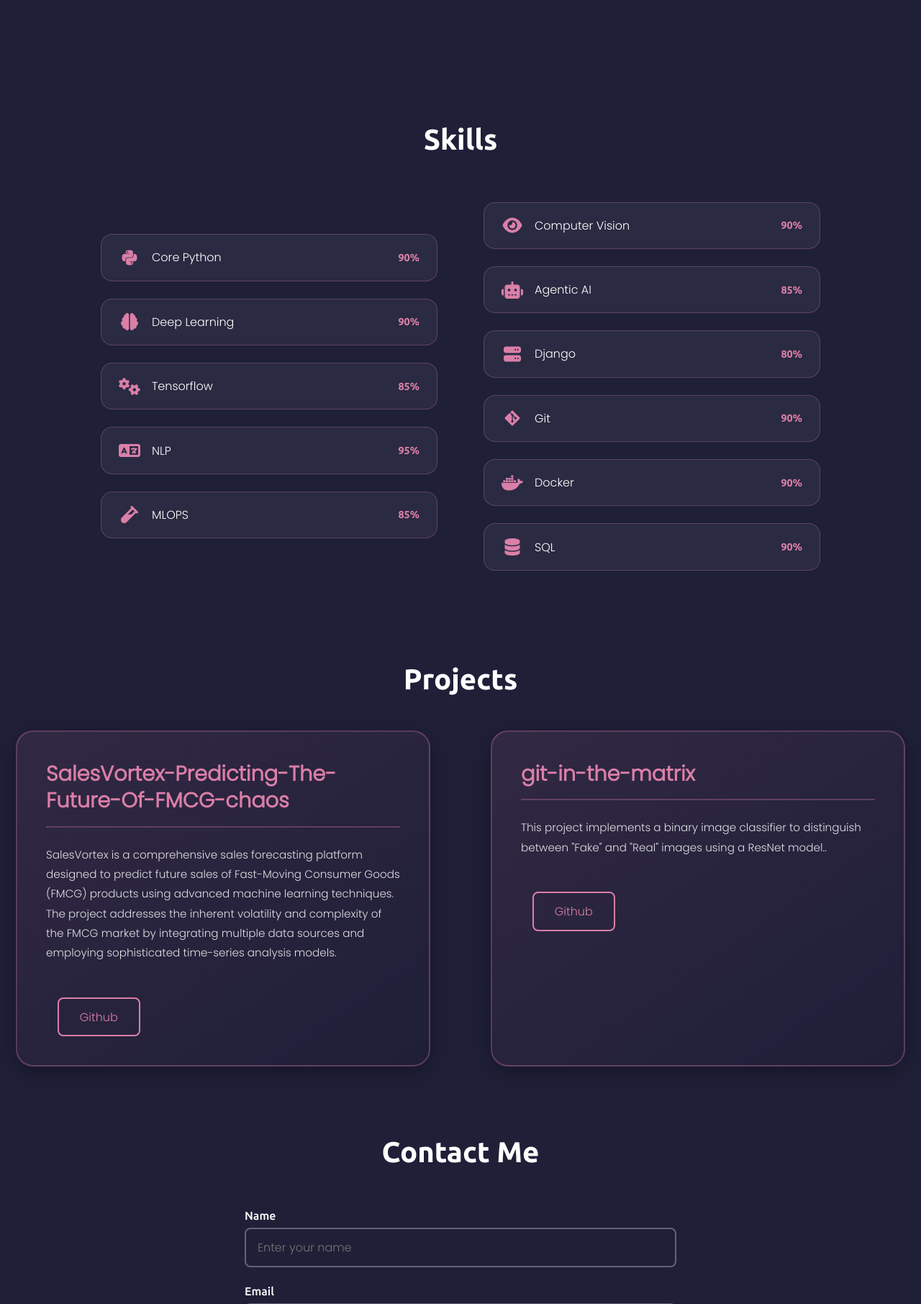
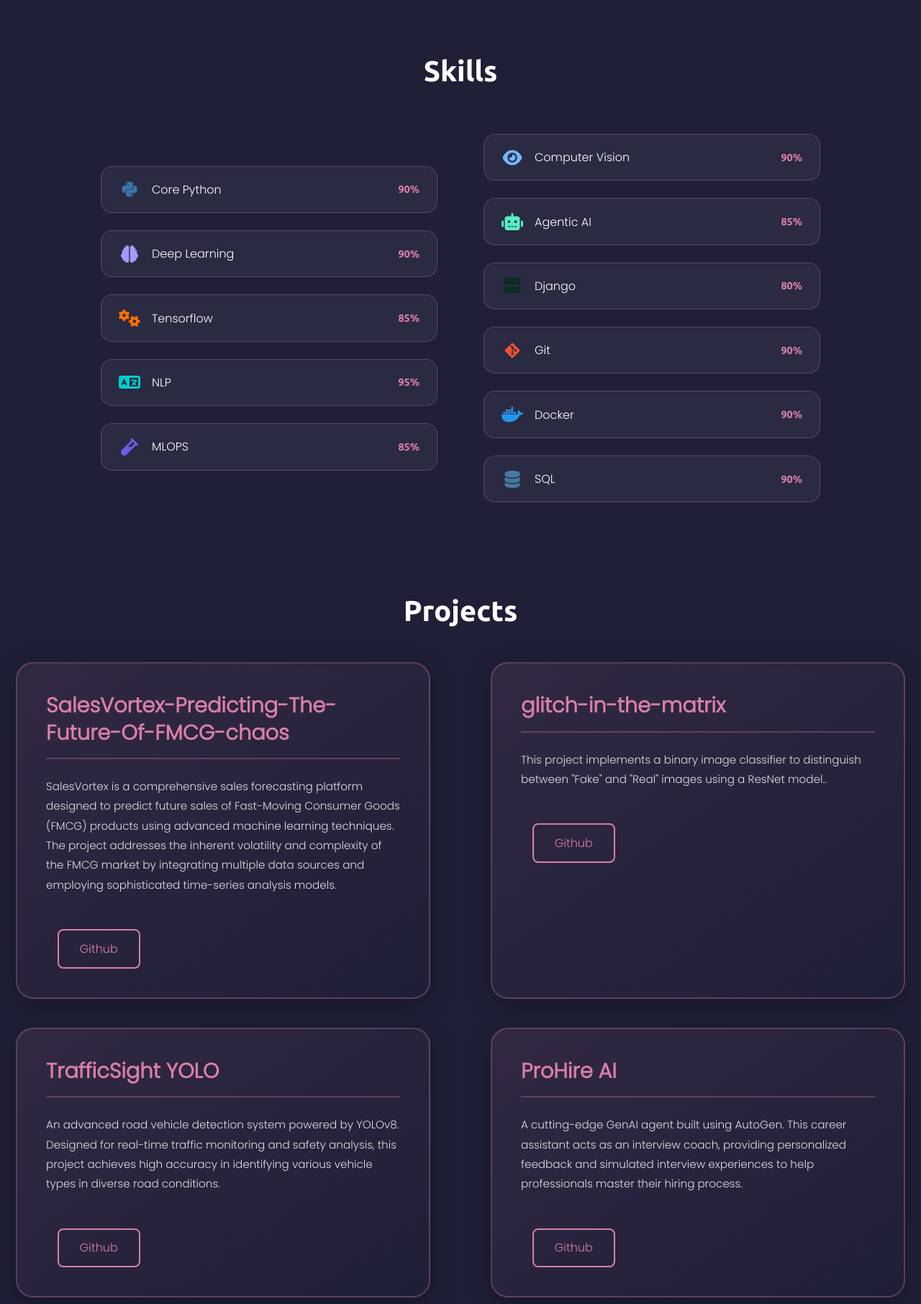
Before and after one commit to ankushsingh003/Portfolio_, a Django app: page /about/ in a window 1280 px wide. Shown: the part 1920-3732 px from the top of the page at 72% size. Run offline with Django 5.2, Linux system fonts and the light colour scheme.

Commit message:
Updated portfolio: resized about image, added 3 new projects, fixed GitHub links, and applied brand colors to skills.

```diff
--- a/Base/Static/style.css
+++ b/Base/Static/style.css
@@ -130,7 +130,7 @@ body {
 
 .about-left img {
     width: 100%;
-    max-width: 400px;
+    max-width: 300px;
     height: auto;
     border-radius: 1rem;
     object-fit: cover;
@@ -196,6 +196,51 @@ body {
     color: #da7fa8;
     font-weight: bold;
     font-size: 0.9rem;
+}
+
+/* Skill Brand Colors */
+.color-python {
+    color: #3776AB !important;
+}
+
+.color-tf {
+    color: #FF6F00 !important;
+}
+
+.color-django {
+    color: #092E20 !important;
+}
+
+.color-git {
+    color: #F05032 !important;
+}
+
+.color-docker {
+    color: #2496ED !important;
+}
+
+.color-sql {
+    color: #4479A1 !important;
+}
+
+.color-dl {
+    color: #a29bfe !important;
+}
+
+.color-nlp {
+    color: #00cec9 !important;
+}
+
+.color-mlops {
+    color: #6c5ce7 !important;
+}
+
+.color-cv {
+    color: #74b9ff !important;
+}
+
+.color-ai {
+    color: #55efc4 !important;
 }
 
 .skill-center {
--- a/Base/templates/home.html
+++ b/Base/templates/home.html
@@ -88,31 +88,31 @@
         <div class="skills-flex-container flex s-around items-center">
             <!-- Left Skills -->
             <div class="skills-column skills-left flex f-col items-center">
-                <div class="skill-box poppins"><i class="fa-brands fa-python"></i> Core Python <span
+                <div class="skill-box poppins"><i class="fa-brands fa-python color-python"></i> Core Python <span
                         class="skill-percent">90%</span></div>
-                <div class="skill-box poppins"><i class="fa-solid fa-brain"></i> Deep Learning <span
+                <div class="skill-box poppins"><i class="fa-solid fa-brain color-dl"></i> Deep Learning <span
                         class="skill-percent">90%</span></div>
-                <div class="skill-box poppins"><i class="fa-solid fa-gears"></i> Tensorflow <span
+                <div class="skill-box poppins"><i class="fa-solid fa-gears color-tf"></i> Tensorflow <span
                         class="skill-percent">85%</span></div>
-                <div class="skill-box poppins"><i class="fa-solid fa-language"></i> NLP <span
+                <div class="skill-box poppins"><i class="fa-solid fa-language color-nlp"></i> NLP <span
                         class="skill-percent">95%</span></div>
-                <div class="skill-box poppins"><i class="fa-solid fa-vial"></i> MLOPS <span
+                <div class="skill-box poppins"><i class="fa-solid fa-vial color-mlops"></i> MLOPS <span
                         class="skill-percent">85%</span></div>
             </div>
 
             <!-- Right Skills -->
             <div class="skills-column skills-right flex f-col items-center">
-                <div class="skill-box poppins"><i class="fa-solid fa-eye"></i> Computer Vision <span
+                <div class="skill-box poppins"><i class="fa-solid fa-eye color-cv"></i> Computer Vision <span
                         class="skill-percent">90%</span></div>
-                <div class="skill-box poppins"><i class="fa-solid fa-robot"></i> Agentic AI <span
+                <div class="skill-box poppins"><i class="fa-solid fa-robot color-ai"></i> Agentic AI <span
                         class="skill-percent">85%</span></div>
-                <div class="skill-box poppins"><i class="fa-solid fa-server"></i> Django <span
+                <div class="skill-box poppins"><i class="fa-solid fa-server color-django"></i> Django <span
                         class="skill-percent">80%</span></div>
-                <div class="skill-box poppins"><i class="fa-brands fa-git-alt"></i> Git <span
+                <div class="skill-box poppins"><i class="fa-brands fa-git-alt color-git"></i> Git <span
                         class="skill-percent">90%</span></div>
-                <div class="skill-box poppins"><i class="fa-brands fa-docker"></i> Docker <span
+                <div class="skill-box poppins"><i class="fa-brands fa-docker color-docker"></i> Docker <span
                         class="skill-percent">90%</span></div>
-                <div class="skill-box poppins"><i class="fa-solid fa-database"></i> SQL <span
+                <div class="skill-box poppins"><i class="fa-solid fa-database color-sql"></i> SQL <span
                         class="skill-percent">90%</span></div>
             </div>
         </div>
@@ -129,15 +129,51 @@
                     techniques. The project addresses the inherent volatility and complexity of the FMCG market by
                     integrating multiple data sources and employing sophisticated time-series analysis models.</p>
                 <div class="button">
-                    <a href="" target="_blank" class="btn mx-1 m-top">Github</a>
+                    <a href="https://github.com/ankushsingh003/SalesVortex---Predicting-the-future-of-FMCG-chaos---ML_XGBOOST_RANDFOREST"
+                        target="_blank" class="btn mx-1 m-top">Github</a>
                 </div>
             </div>
             <div class="project-left">
-                <h1 class="t-white poppins">git-in-the-matrix</h1>
+                <h1 class="t-white poppins">glitch-in-the-matrix</h1>
                 <p class="t-white poppins">This project implements a binary image classifier to distinguish between
                     "Fake" and "Real" images using a ResNet model..</p>
                 <div class="button">
-                    <a href="" target="_blank" class="btn mx-1 m-top">Github</a>
+                    <a href="https://github.com/ankushsingh003/glitch-in-the-matrix-ResNet_ImageNet_Based-ImageClassification"
+                        target="_blank" class="btn mx-1 m-top">Github</a>
+                </div>
+            </div>
+
+            <!-- New Projects -->
+            <div class="project-left">
+                <h1 class="t-white poppins">TrafficSight YOLO</h1>
+                <p class="t-white poppins">An advanced road vehicle detection system powered by YOLOv8. Designed for
+                    real-time traffic monitoring and safety analysis, this project achieves high accuracy in identifying
+                    various vehicle types in diverse road conditions.</p>
+                <div class="button">
+                    <a href="https://github.com/ankushsingh003/Road-Vehicle-Detection-YOLOv8-or-TrafficSight-YOLO_"
+                        target="_blank" class="btn mx-1 m-top">Github</a>
+                </div>
+            </div>
+
+            <div class="project-left">
+                <h1 class="t-white poppins">ProHire AI</h1>
+                <p class="t-white poppins">A cutting-edge GenAI agent built using AutoGen. This career assistant acts as
+                    an interview coach, providing personalized feedback and simulated interview experiences to help
+                    professionals master their hiring process.</p>
+                <div class="button">
+                    <a href="https://github.com/ankushsingh003/ProHire-AI-AUTOGEN_BASED_Interview_career_assistant_GENAI_agent-"
+                        target="_blank" class="btn mx-1 m-top">Github</a>
+                </div>
+            </div>
+
+            <div class="project-left">
+                <h1 class="t-white poppins">Amazon ML Challenge</h1>
+                <p class="t-white poppins">The repository for the Amazon ML Challenge, featuring innovative solutions to
+                    complex machine learning problems. This project showcases advanced data science techniques and
+                    predictive modeling applied to large-scale datasets.</p>
+                <div class="button">
+                    <a href="https://github.com/ankushsingh003/AMAZON_ML_CHALLENGE" target="_blank"
+                        class="btn mx-1 m-top">Github</a>
                 </div>
             </div>
         </div>
```
